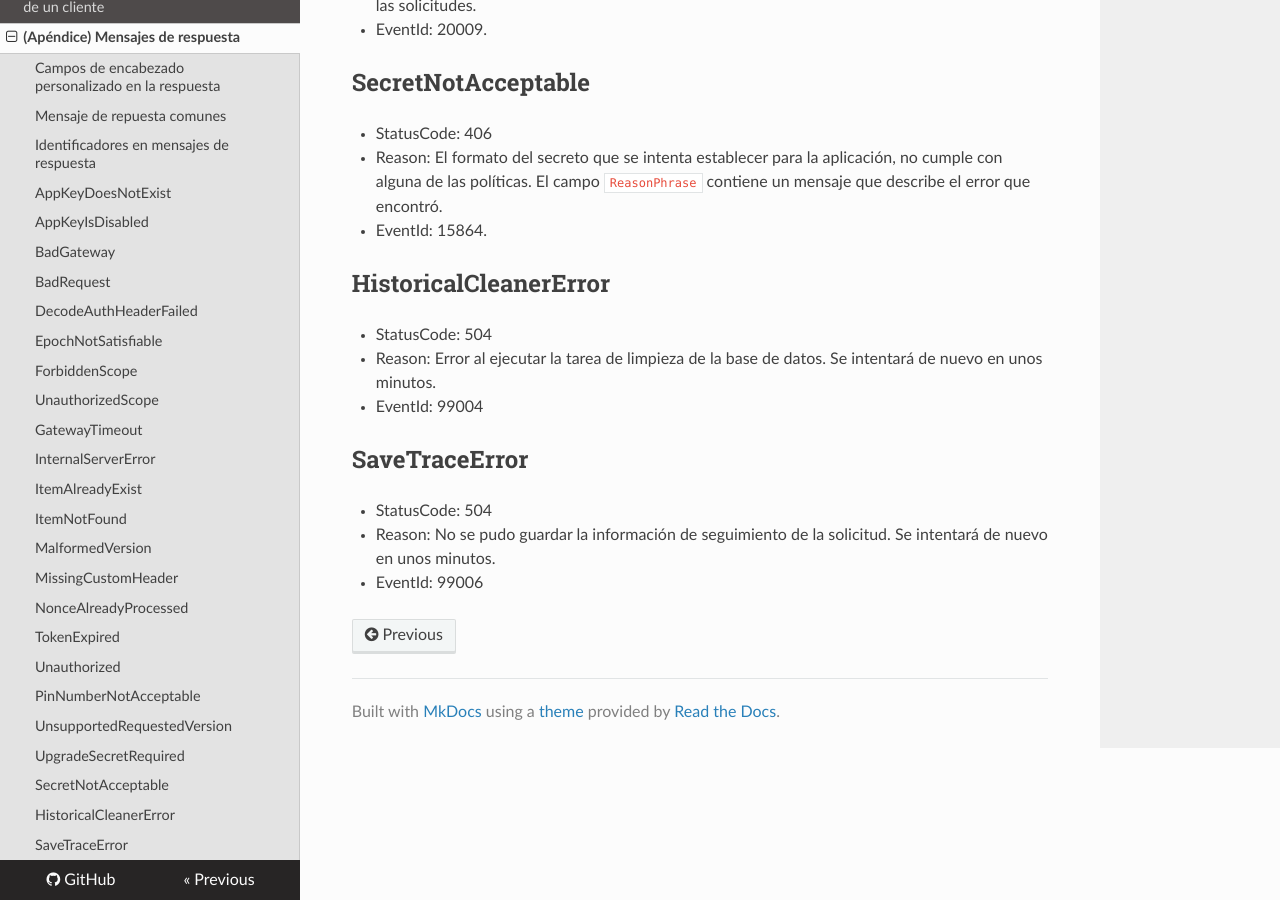
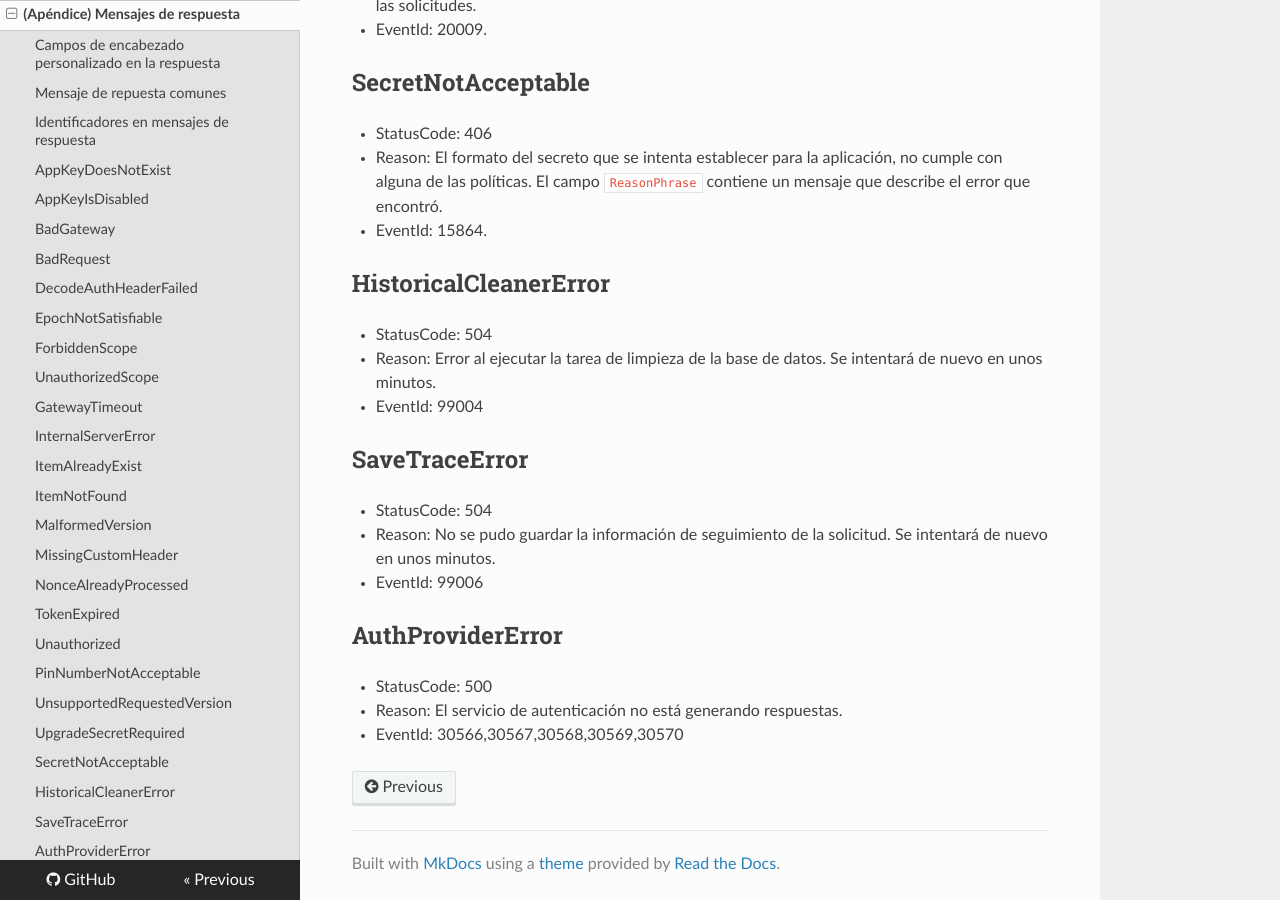
Before and after one commit to menchi2000/Aspen, an MkDocs documentation site: the page built from docs/Responses.md, in a window 1280 px wide and 900 px high, scrolled down 4953 px. Built offline with MkDocs 1.6.1, drawn with Linux system fonts in a browser that asks for light colours; nearby versions of some CDN libraries; old or Windows-style settings are respelled for this version of MkDocs; some of the changed text lies outside the part shown.

Commit message:
Update Responses.md

```diff
--- a/docs/Responses.md
+++ b/docs/Responses.md
@@ -173,3 +173,8 @@ La cabecera personalizada de respuesta `X-PRO-Response-Help` puede contener algu
 - StatusCode: 504
 - Reason: No se pudo guardar la información de seguimiento de la solicitud. Se intentará de nuevo en unos minutos.
 - EventId: 99006
+
+## AuthProviderError
+- StatusCode: 500
+- Reason: El servicio de autenticación no está generando respuestas.
+- EventId: 30566,30567,30568,30569,30570
```
